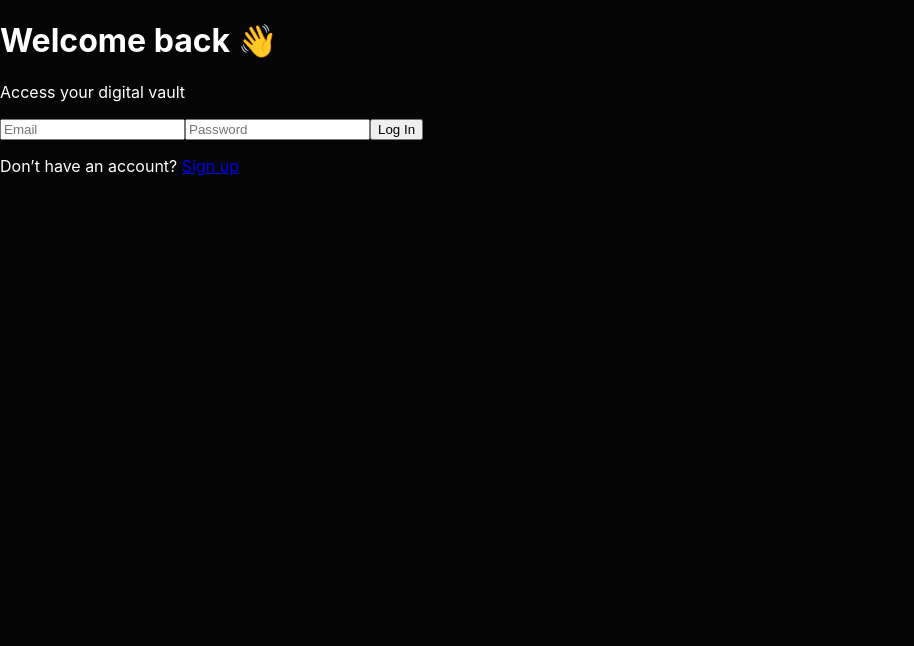
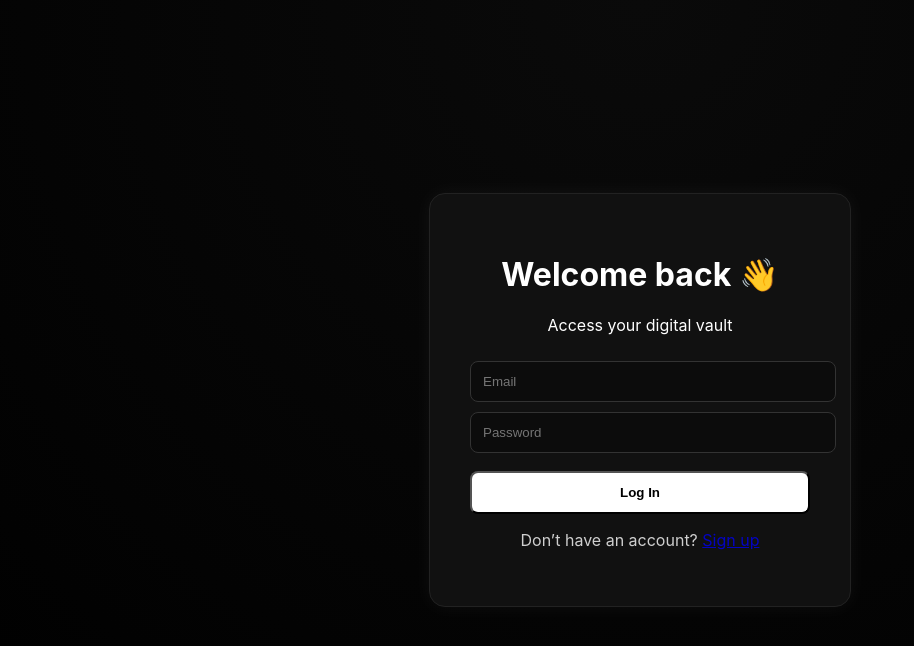
Before and after one commit to emirusmaximus/after-me-starter, a Next.js app: page /login in a window 1280 px wide. Shown: the top 646 px of the page, without its empty margins (0-914 px from the left). Built offline with nearby package versions, Linux system fonts and the light colour scheme; no server answers.

Commit message:
Update globals.css

```diff
--- a/app/globals.css
+++ b/app/globals.css
@@ -61,3 +61,68 @@ html,body{margin:0;padding:0;font-family:-apple-system,Segoe UI,Roboto,Helvetica
   .stats{grid-template-columns:1fr}
   .kpi b{font-size:34px}
 }
+.auth-page, .dashboard {
+  min-height: 100vh;
+  display: flex;
+  justify-content: center;
+  align-items: center;
+  background: radial-gradient(circle at top, #0a0a0a, #000);
+  color: #fff;
+}
+
+.auth-card {
+  background: #111;
+  border: 1px solid #222;
+  border-radius: 16px;
+  padding: 40px;
+  width: 340px;
+  text-align: center;
+  box-shadow: 0 0 20px rgba(255,255,255,0.05);
+  animation: fadeUp 0.6s ease;
+}
+
+.auth-card input {
+  width: 100%;
+  padding: 12px;
+  margin-top: 10px;
+  border-radius: 8px;
+  border: 1px solid #333;
+  background: #0c0c0c;
+  color: #fff;
+}
+
+.auth-card button {
+  margin-top: 18px;
+  width: 100%;
+  padding: 12px;
+  border-radius: 8px;
+  background: #fff;
+  color: #000;
+  font-weight: 600;
+  cursor: pointer;
+  transition: 0.2s;
+}
+
+.auth-card button:hover {
+  transform: scale(1.03);
+}
+
+.switch { margin-top: 16px; opacity: 0.8; }
+.error { color: #ff6b6b; margin-top: 10px; }
+
+.dash-header {
+  display: flex;
+  justify-content: space-between;
+  align-items: center;
+  padding: 40px 60px;
+}
+
+.vault {
+  text-align: center;
+  margin-top: 80px;
+}
+
+@keyframes fadeUp {
+  from { opacity: 0; transform: translateY(20px); }
+  to { opacity: 1; transform: translateY(0); }
+}
```
